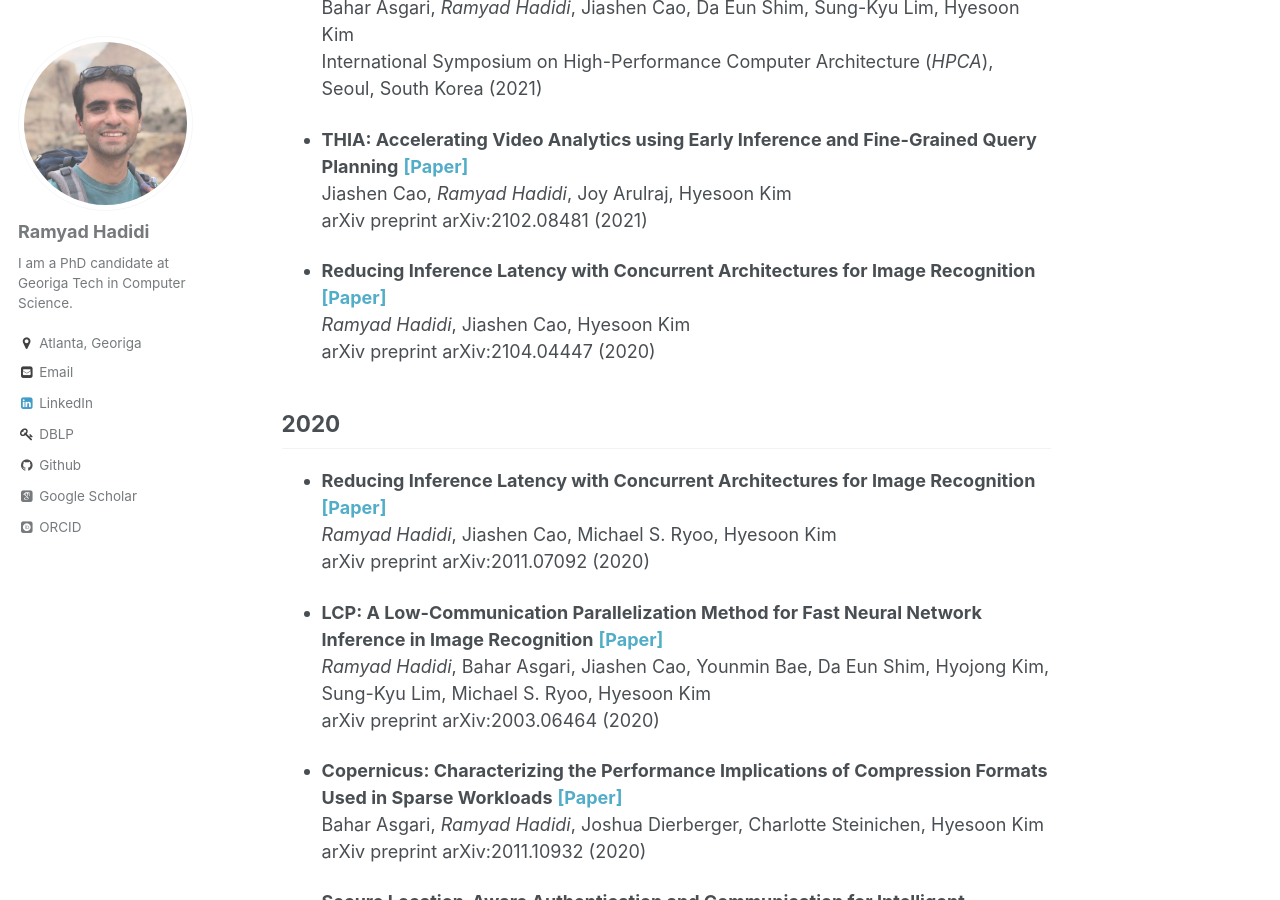
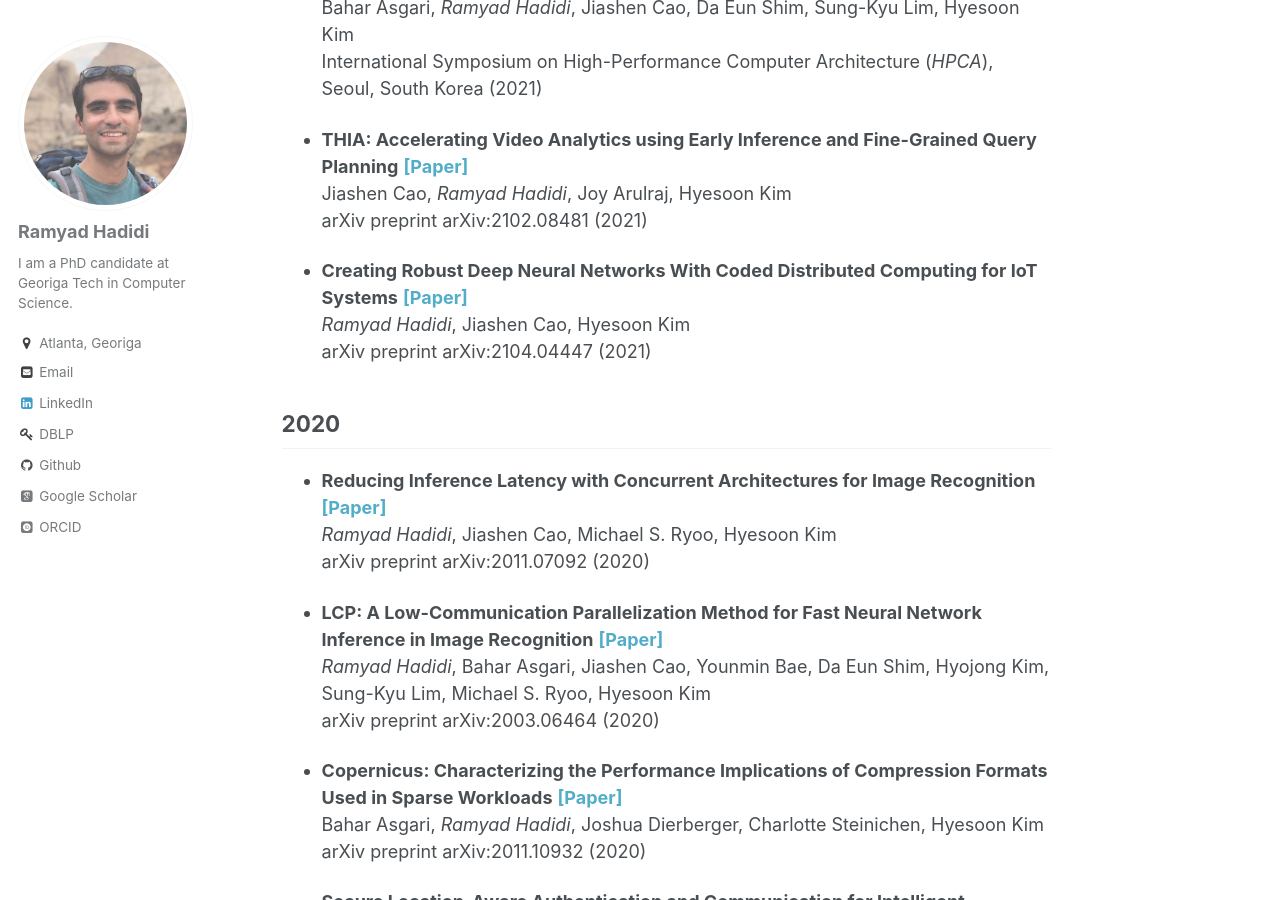
Before and after one commit to ramyadhadidi/ramyadhadidi.github.io, a Jekyll site: the page built from _pages/publications.md, in a window 1280 px wide and 900 px high, scrolled down 639 px. Built offline with Jekyll 4.4.1, drawn with Linux system fonts in a browser that asks for light colours; some web fonts are replaced.

Commit message:
sorry fixing

```diff
--- a/_pages/publications.md
+++ b/_pages/publications.md
@@ -29,10 +29,10 @@ author_profile: true
     Jiashen Cao, _Ramyad Hadidi_, Joy Arulraj, Hyesoon Kim
     arXiv preprint arXiv:2102.08481 (2021)
 
-  * __Reducing Inference Latency with Concurrent Architectures for Image Recognition__
+  * __Creating Robust Deep Neural Networks With Coded Distributed Computing for IoT Systems__
   [__[Paper]__](https://arxiv.org/abs/2104.04447)
     _Ramyad Hadidi_, Jiashen Cao, Hyesoon Kim
-    arXiv preprint arXiv:2104.04447 (2020)
+    arXiv preprint arXiv:2104.04447 (2021)
 
 
 ## 2020
```
